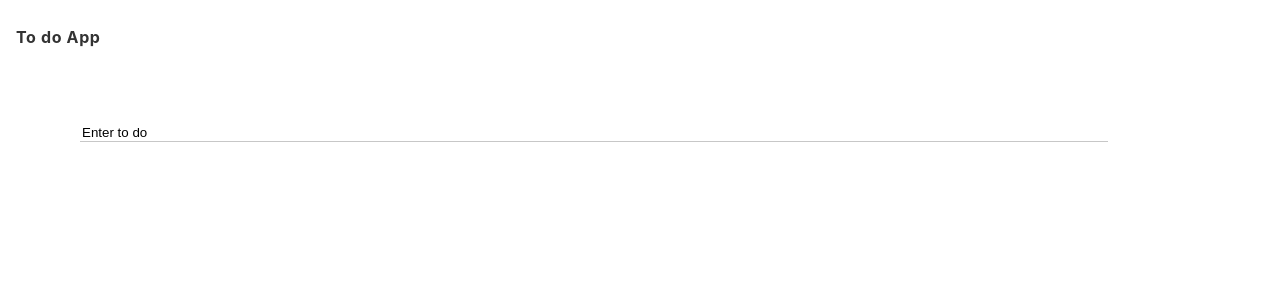
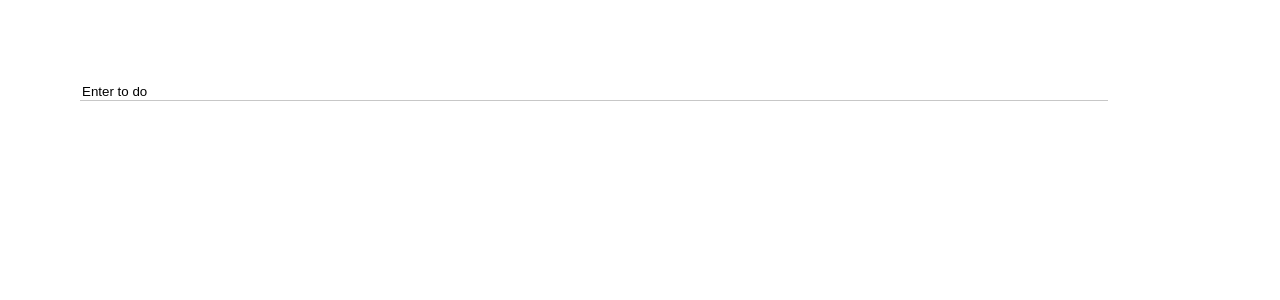
Before and after one commit to msmfa/to-do-list, a React (Create React App) app: page / in a window 1280 px wide. Shown: the top 300 px of the page. Built offline with nearby package versions, Linux system fonts and the light colour scheme.

Commit message:
Removed Title

```diff
--- a/src/App.js
+++ b/src/App.js
@@ -2,10 +2,6 @@ import React, { useState } from "react";
 //import { DisplayDay, DisplayMonth, GetDigit } from "./DisplayTime";
 
 import "./App.css";
-
-function Header() {
-  return <h1>To do App</h1>;
-}
 
 const Todo = ({ todo }) => <div className="todo">{todo.text}</div>;
 // destructure the todo so we can use todo.text
@@ -42,7 +38,6 @@ function App() {
   };
   return (
     <div className="app">
-      <Header></Header>
       <div className="todo-list">
         {todos.map((item, index) => (
           <Todo key={index} index={index} todo={item} />
```
